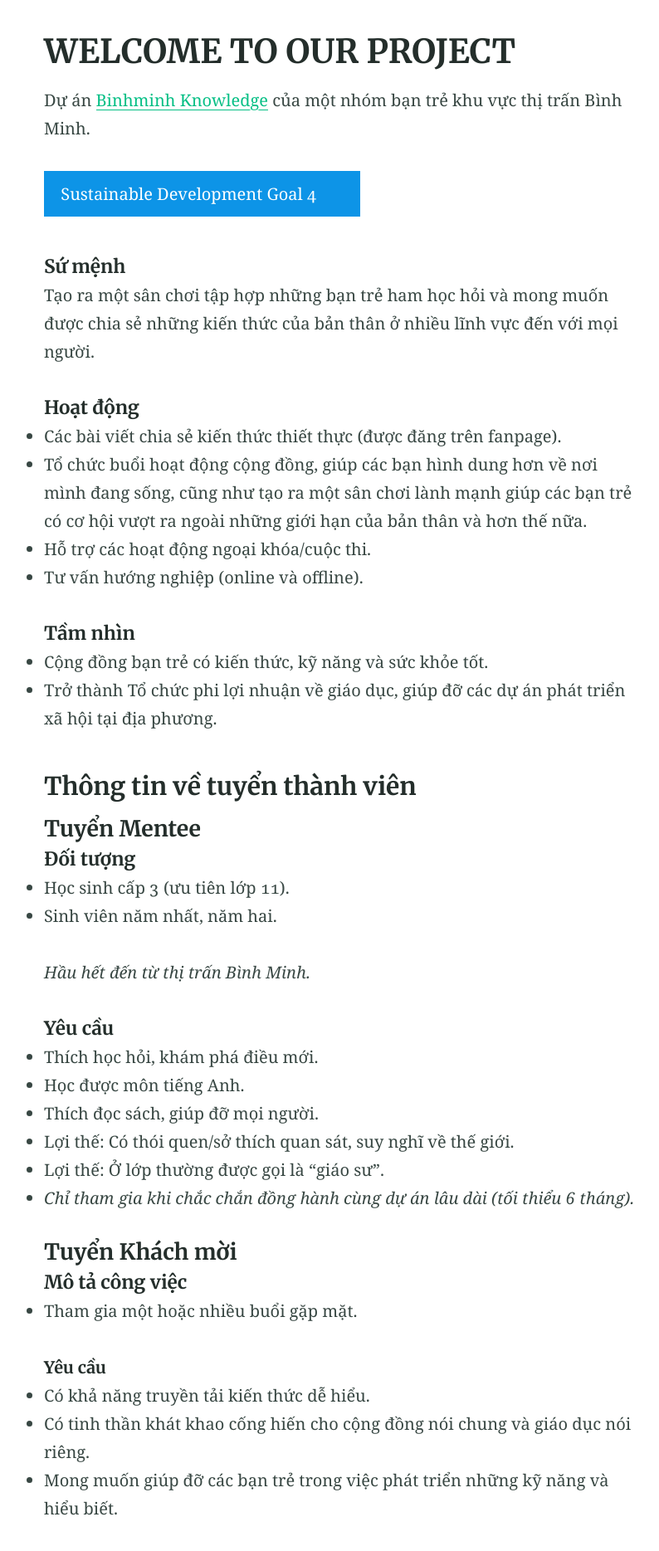
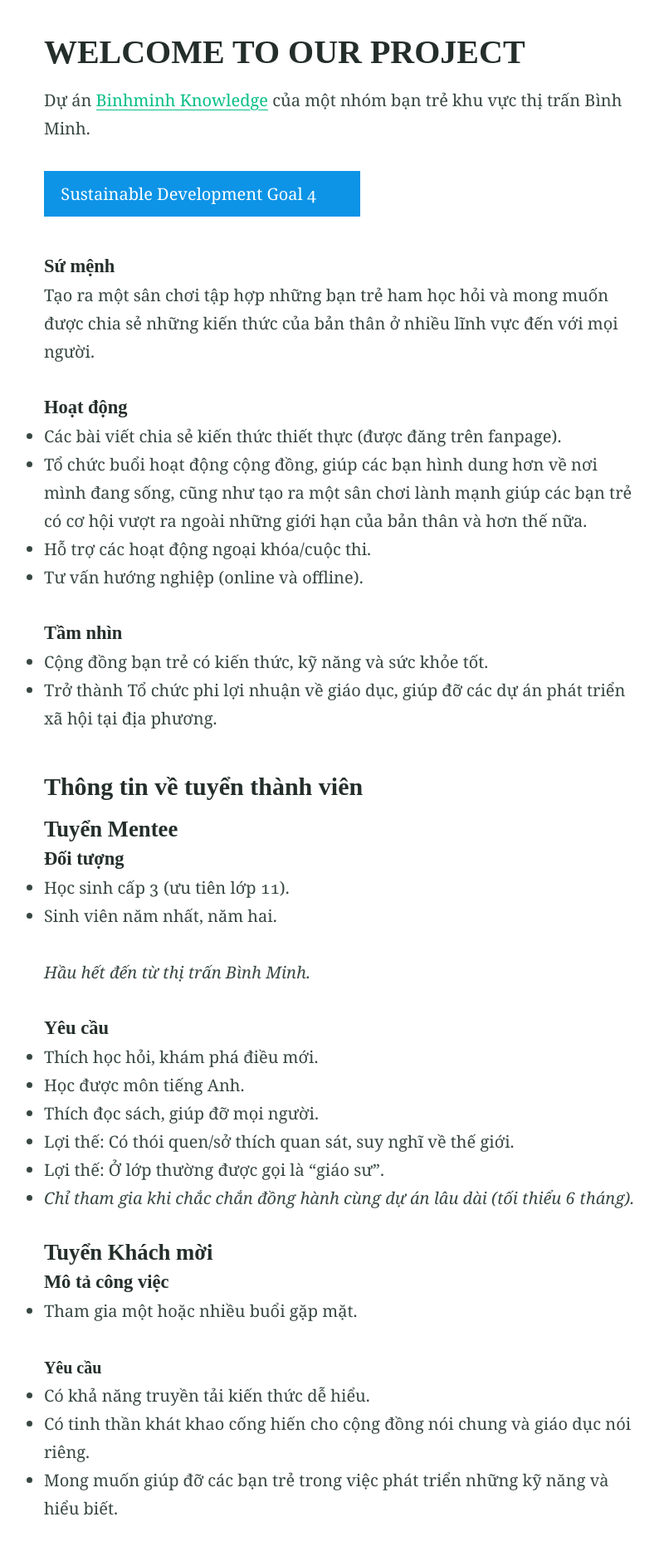
Before and after one commit to 8trien/1, a Jekyll site: the page built from index.md, in a window 1280 px wide. Shown: the part 408-2277 px from the top of the page at 83% size, without its empty margins (230-1024 px from the left). Built offline with Jekyll 4.4.1, drawn with Linux system fonts in a browser that asks for light colours.

Commit message:
Update _config.yml

```diff
--- a/_config.yml
+++ b/_config.yml
@@ -151,4 +151,4 @@
   preconnect_urls:
     - https://fonts.gstatic.com
   font_urls:
-    - https://fonts.googleapis.com/css2?family=Merriweather:wght@400;700&display=swap
+    - https://fonts.googleapis.com/css2?family=Noto Serif:wght@400;700&display=swap
```
